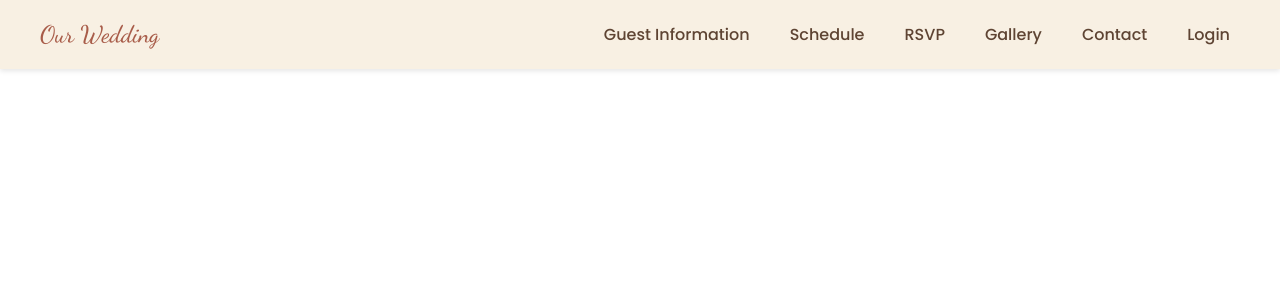
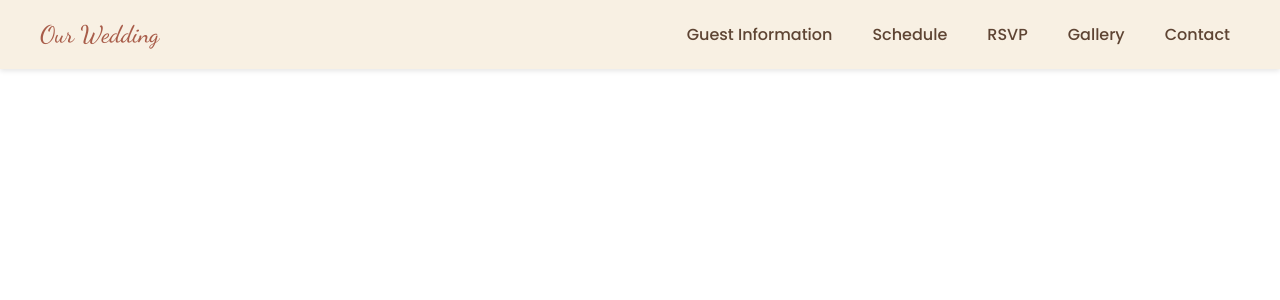
Before and after one commit to johnsn27/weddingWebsite, a React (Create React App) app: page / in a window 1280 px wide. Shown: the top 300 px of the page. Built offline with nearby package versions, Linux system fonts and the light colour scheme; what aws-amplify would draw is missing.

Commit message:
remove login link

```diff
--- a/src/components/navbar.js
+++ b/src/components/navbar.js
@@ -125,7 +125,6 @@ const NavBar = () => {
         <NavLinkItem><a href="#rsvp">RSVP</a></NavLinkItem>
         <NavLinkItem><a href="#gallery">Gallery</a></NavLinkItem>
         <NavLinkItem><a href="#contact">Contact</a></NavLinkItem>
-        <NavLinkItem><a href="#login">Login</a></NavLinkItem>
       </NavLinks>
     </nav>
   );
```
